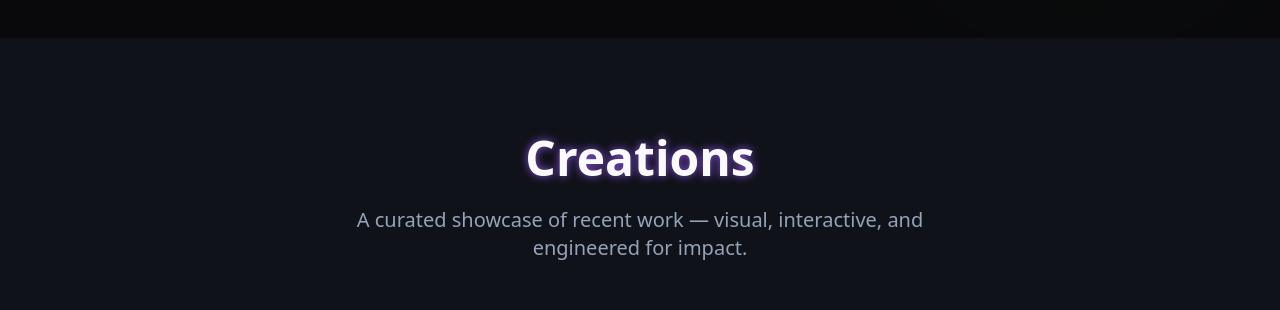
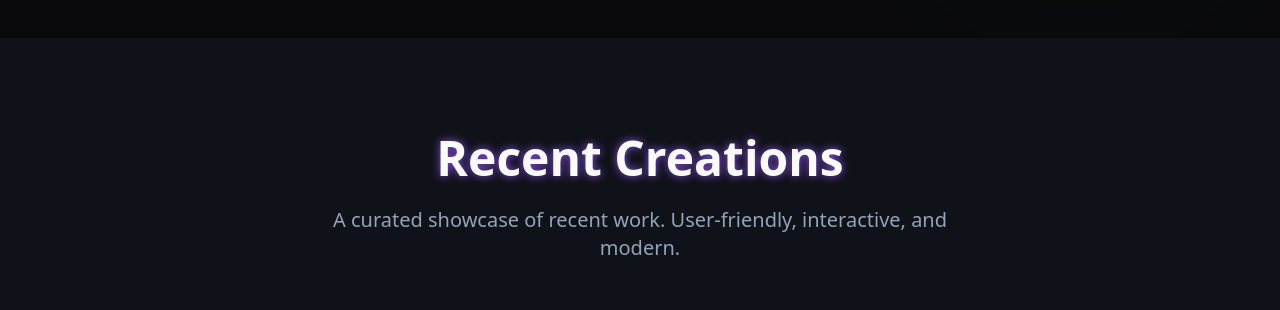
Before and after one commit to Juliasmitjes/juliasmitjes.github.io, a React (Vite) app: page / in a window 1280 px wide. Shown: the part 1480-1790 px from the top of the page. Built offline with nearby package versions, Linux system fonts and the light colour scheme.

Commit message:
change text

```diff
--- a/src/components/Projects.tsx
+++ b/src/components/Projects.tsx
@@ -51,11 +51,11 @@ const Projects = () => {
   <div className="max-w-6xl mx-auto">
     <div className="text-center mb-12">
       <h2 className="text-4xl md:text-5xl text-foreground font-bold mb-6 text-glow">
-        Creations
+        Recent Creations
       </h2>
 
       <p className="text-lg md:text-xl text-muted-foreground max-w-2xl mx-auto">
-        A curated showcase of recent work — visual, interactive, and engineered for impact.
+        A curated showcase of recent work. User-friendly, interactive, and modern.
       </p>
     </div>
 
```
